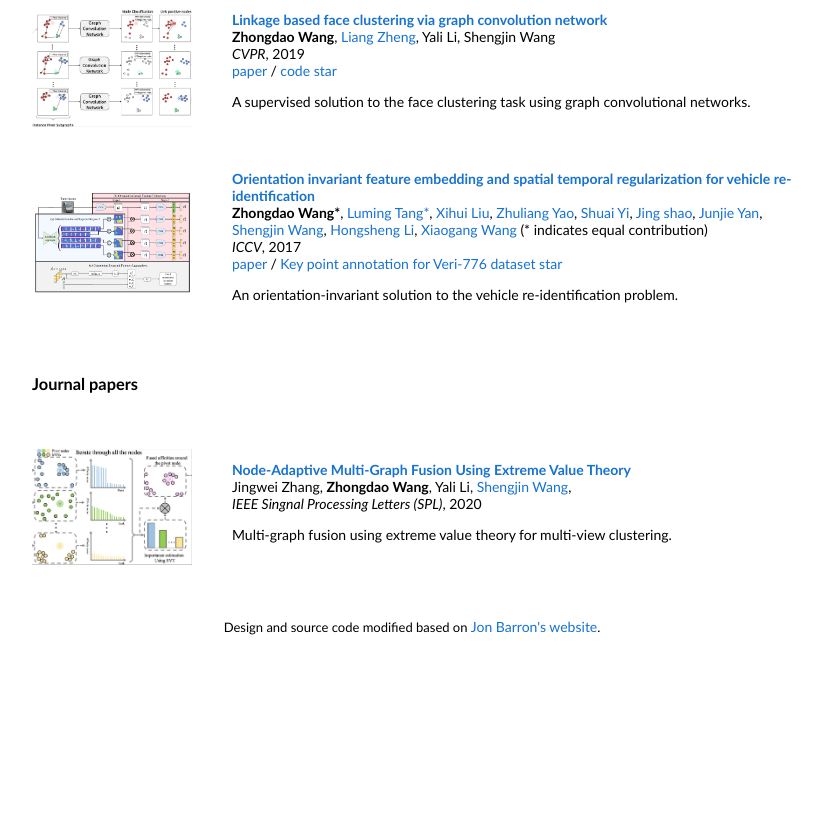
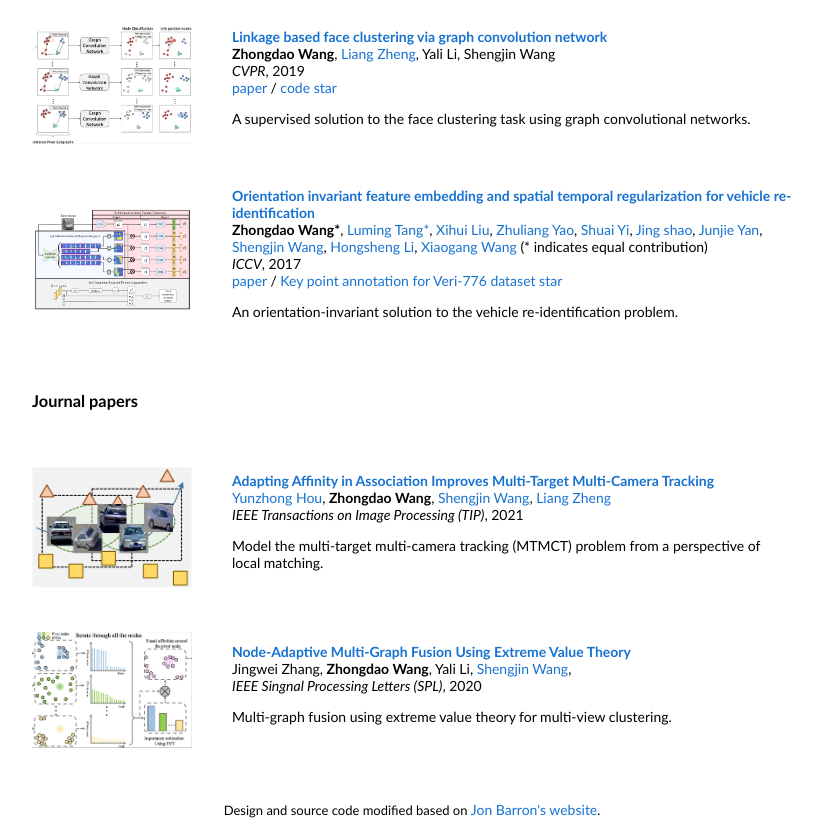
Before and after one commit to Zhongdao/Zhongdao.github.io, a plain HTML site: page index.html in a window 1280 px wide. Shown: the part 1554-2393 px from the top of the page, without its empty margins (228-1050 px from the left). Before the commit the page ends 2210 px from the top, so only its background shows below. Drawn offline with Linux system fonts and the light colour scheme.

Commit message:
Add TIP 2021

```diff
--- a/index.html
+++ b/index.html
@@ -109,7 +109,7 @@
 
               <br>
               <p></p>
-              <p> Learning re-identifiable features by self-supervised learning. The supervision signal is cycle consistency emerging from instance association in a forward-then-backward cycle. </p>
+              <p> Object tracking has been fragmented into multiple different experimental setups due to different use cases and benchmarks. We investigate if it is possible to address the various setups with a single, shared apperance model. </p>
             </td>
           </tr>
         </tbody></table>
@@ -300,6 +300,27 @@
 
           <tr>
             <td style="padding:20px;width:25%;vertical-align:middle">
+                <img src="images/MTMCT.png" style="width:auto; height:auto; max-width:100%;">
+            </td>
+            <td style="padding:20px;width:75%;vertical-align:middle">
+              <a href="https://ieeexplore.ieee.org/document/9646485">
+                <papertitle>Adapting Affinity in Association Improves Multi-Target Multi-Camera Tracking</papertitle>
+              </a>
+              <br>
+              <a href="https://hou-yz.github.io/">Yunzhong Hou</a>,
+              <strong>Zhongdao Wang</strong>,
+              <a href="https://scholar.google.com/citations?hl=en-US&user=RgzLZZsAAAAJ">Shengjin Wang</a>,
+              <a href="http://www.liangzheng.com.cn/">Liang Zheng</a>
+              <br>
+              <em>IEEE Transactions on Image Processing (TIP)</em>, 2021
+              <br>
+              <p></p>
+              <p> Model the multi-target multi-camera tracking (MTMCT) problem from a perspective of local matching. </p>
+            </td>
+          </tr>
+
+          <tr>
+            <td style="padding:20px;width:25%;vertical-align:middle">
                 <img src="images/evt.jpg" style="width:auto; height:auto; max-width:100%;">
             </td>
             <td style="padding:20px;width:75%;vertical-align:middle">
```
Also changed, not shown: images/MTMCT.png (added), images/lewischess.jpeg (deleted).
